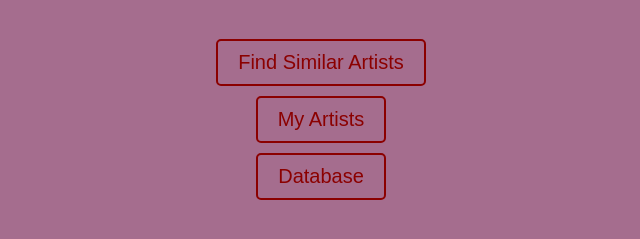
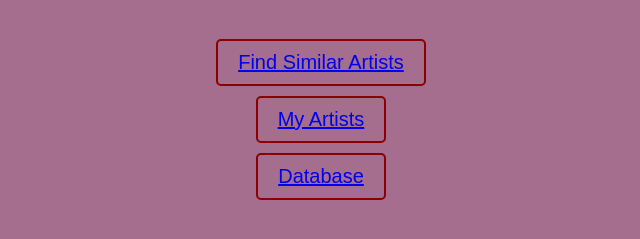
Before and after one commit to Rjfeldman222/CS3041-ProjectWebpage, a plain HTML site: page index.html in a window 1280 px wide. Shown: the part 89-328 px from the top of the page, without its empty margins (319-959 px from the left). Drawn offline with Linux system fonts and the light colour scheme.

Commit message:
Add files via upload

```diff
--- a/index.html
+++ b/index.html
@@ -10,9 +10,15 @@
 		<h1>Sh!t-Show Music</h1>
 	</header>
 	<main>
-		<button>Find Similar Artists</button>
-		<button>My Artists</button>
-		<button>Database</button>
+		<a href="findArtists.html">
+			<button>Find Similar Artists</button>
+		</a>
+		<a href="#">
+			<button>My Artists</button>
+		</a>
+		<a href="#">
+			<button>Database</button>
+		</a>
 	</main>
 </body>
 </html>
```
